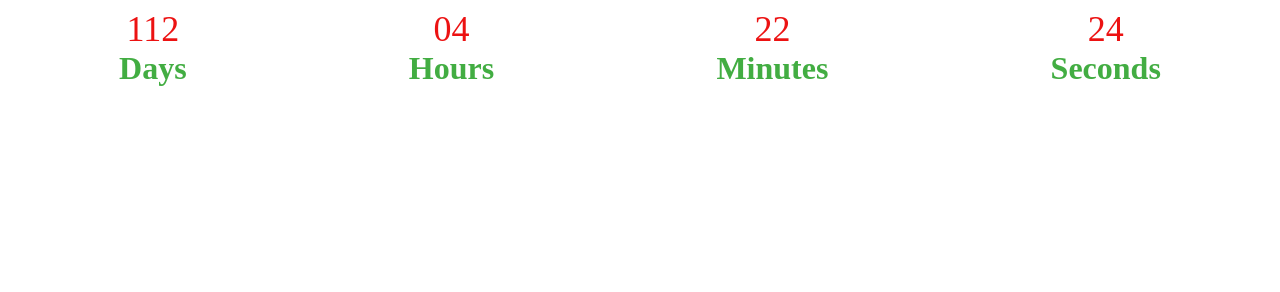
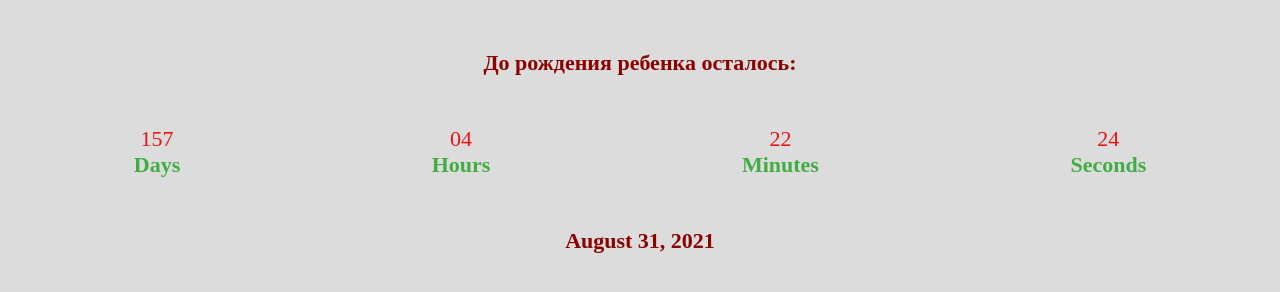
Before and after one commit to Zharkynbek/goit-js-hw-11-timer, a plain HTML site: page index.html in a window 1280 px wide. Drawn offline with Linux system fonts and the light colour scheme.

Commit message:
change the target date

```diff
--- a/css/style.css
+++ b/css/style.css
@@ -1,3 +1,7 @@
+body {
+  background-color: gainsboro;
+}
+
 .timer {
   display: flex;
   justify-content: space-around;
@@ -11,12 +15,27 @@
 .value {
   color: rgb(236, 18, 18);
   text-align: center;
-  font-size: 36px;
+  font-size: 22px;
 }
 
 .label {
   font-weight: 700;
   text-align: center;
-  font-size: 32px;
+  font-size: 22px;
   color: rgb(66, 173, 66);
 }
+
+h1 {
+  margin-top: 50px;
+  margin-bottom: 50px;
+  text-align: center;
+  font-size: 22px;
+  color: darkred;
+}
+
+h2 {
+  margin-top: 50px;
+  text-align: center;
+  font-size: 22px;
+  color: darkred;
+}
--- a/index.html
+++ b/index.html
@@ -8,6 +8,7 @@
     <link rel="stylesheet" href="./css/style.css">
 </head>
 <body>
+    <h1>До рождения ребенка осталось:</h1>
     <div class="timer" id="timer-1">
         <div class="field">
             <span class="value" data-value="days">00</span>
@@ -29,6 +30,9 @@
             <span class="label">Seconds</span>
         </div>
     </div>
+    <h2>
+        August 31, 2021
+    </h2>
    <script src="./js/timer.js"></script>
 </body>
 </html>
--- a/js/timer.js
+++ b/js/timer.js
@@ -32,9 +32,9 @@ class CountdownTimer  {
 
 const time = new CountdownTimer({
   selector: '#timer-1',
-  targetDate: 'Jul 17, 2021',
+  targetDate: 'Aug 31, 2021',
 });
 
 time.start()
 const timerRef = document.querySelector('#timer-1')
-const targetDate = new Date('Jul 17, 2021')
+const targetDate = new Date('Aug 31, 2021')
```
